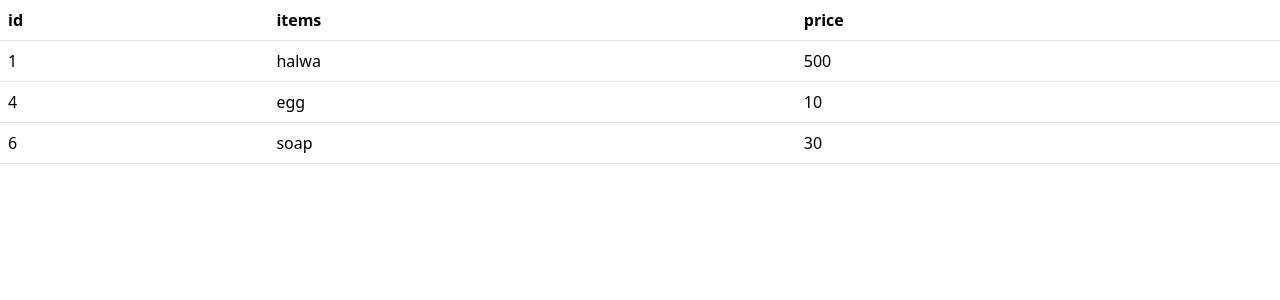
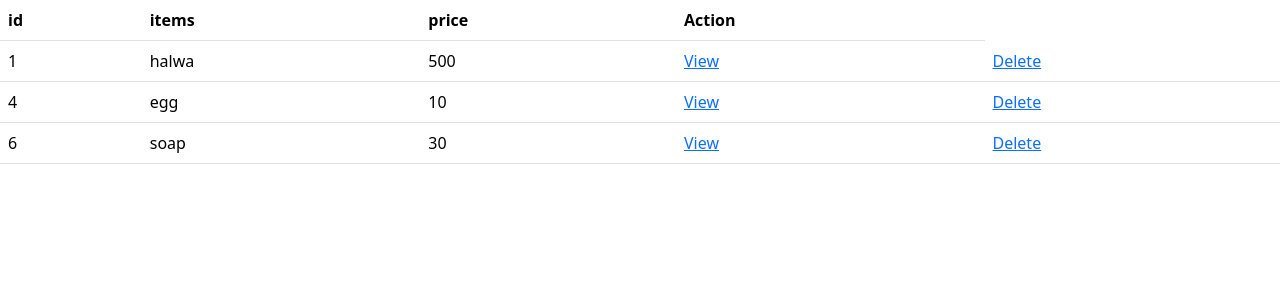
Before and after one commit to hubaibp/basic-django, a Django app: page /list in a window 1280 px wide. Shown: the top 300 px of the page. Run offline with Django 5.2, Linux system fonts and the light colour scheme; data comes from the database, SQL or seed files in the repository; both versions use the stored data as it was after the commit.

Commit message:
add and dlt

```diff
--- a/appp/templates/list.html
+++ b/appp/templates/list.html
@@ -16,6 +16,7 @@
             <th>id</th>
             <th>items</th>
             <th>price</th> <!--give any name-->
+            <th>Action</th>
 
         </tr>
 
@@ -24,6 +25,8 @@
             <td>{{i.id}}</td>
             <td>{{i.name}}</td> <!--i.colum_name   (name in model) -->
             <td>{{i.pricr}}</td>
+            <td><a href="{% url 'view' i.id %}">View</a></td>
+            <td><a href="{% url 'delete' i.id %}">Delete</a></td>
         </tr>
         {% endfor %}
 
--- a/appp/views.py
+++ b/appp/views.py
@@ -1,4 +1,4 @@
-from django.shortcuts import render
+from django.shortcuts import render,redirect
 from django.views import View
 from .models import Product
 # Create your views here.
@@ -19,8 +19,22 @@ class Register(View):
             name=n,
             pricr=c
         ) #create query
+        return redirect("list")
 
 class ProductList(View):
     def get(self,request):
         x=Product.objects.all() #take all from Product Table
         return render (request,"list.html",{"y":x}) #pass objects in x  to Y so we can use it in list.html
+
+class Productview(View):
+    def get(self,request,*args,**kwargs):
+        d=kwargs.get("id")  #fetch  the  id  from the url on clilkg it
+        v=Product.objects.get(id=d) #ORM to get details of that fetched  id from table
+        return render(request,"detail.html",{"det":v})
+
+class Productdlt(View):
+    def get(self,request,*args,**kwargs):
+        m=kwargs.get("id")
+        n=Product.objects.get(id=m)
+        n.delete()
+        return redirect("list") #give name in  url for that template page
--- a/project/urls.py
+++ b/project/urls.py
@@ -22,5 +22,7 @@ urlpatterns = [
     path('admin/', admin.site.urls),
     path('',views.Home.as_view()),
     path('reg',views.Register.as_view(),name="register"),
-    path('list',views.ProductList.as_view(),name="list")
-]
+    path('list',views.ProductList.as_view(),name="list"),
+    path('productview/<int:id>',views.Productview.as_view(),name="view"),
+    path('delete/<int:id>',views.Productdlt.as_view(),name="delete"),
+    ]
```
Also changed, not shown: appp/templates/detail.html (added, +19 -0 lines), db.sqlite3.
